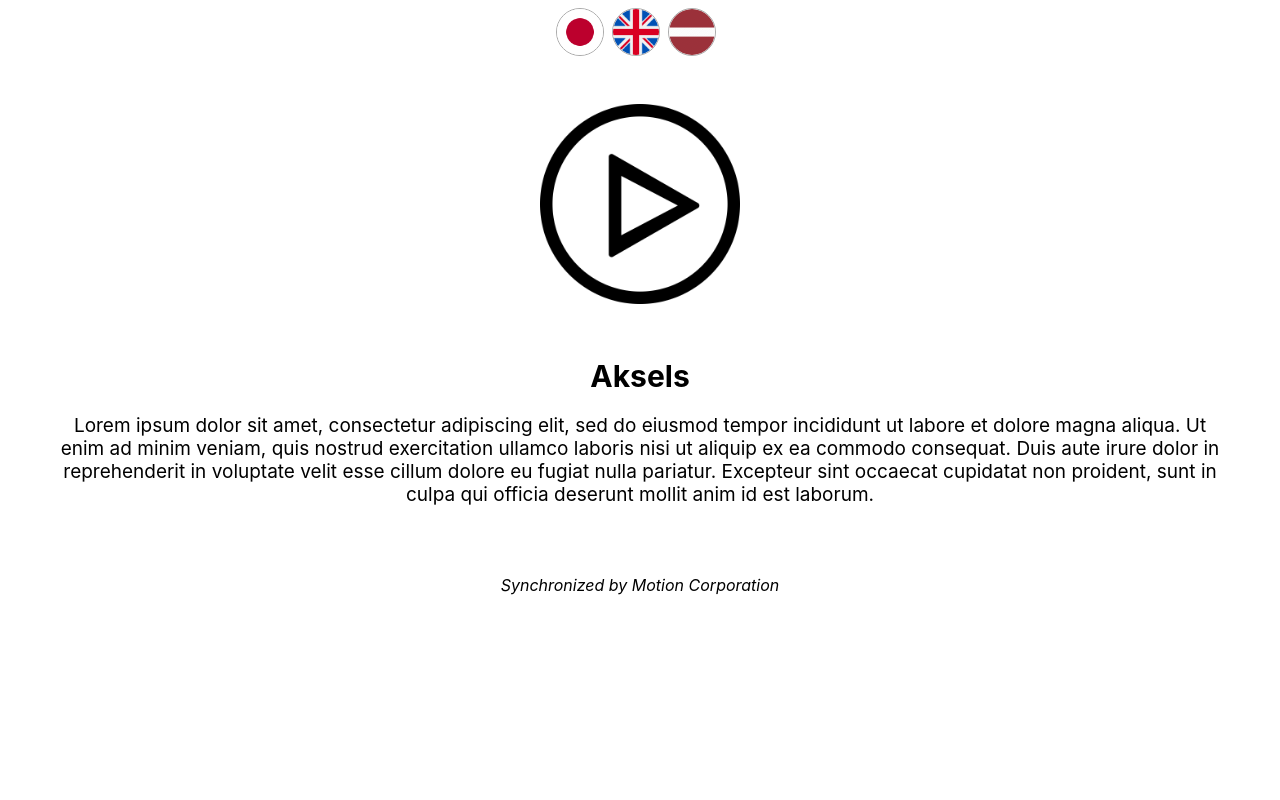
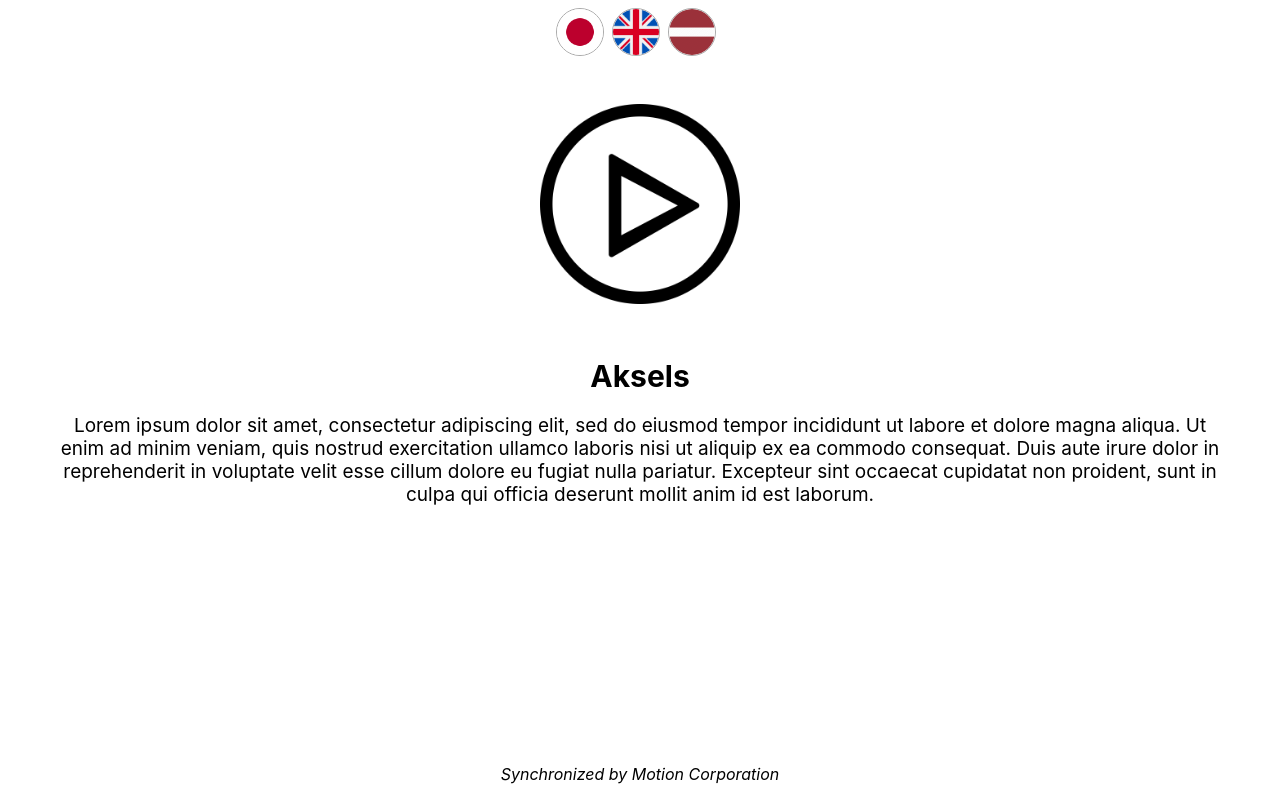
Before and after one commit to Jekabs-Leinis/izstade, a Next.js app: page /audio/aksels in a window 1280 px wide. Built offline with nearby package versions, Linux system fonts and the light colour scheme.

Commit message:
Layout update for person info

```diff
--- a/config/lv.json
+++ b/config/lv.json
@@ -51,7 +51,7 @@
   },
   "emils": {
     "name": "Emīls",
-    "description": "Lorem ipsum dolor sit amet, consectetur adipiscing elit, sed do eiusmod tempor incididunt ut labore et dolore magna aliqua. Ut enim ad minim veniam, quis nostrud exercitation ullamco laboris nisi ut aliquip ex ea commodo consequat. Duis aute irure dolor in reprehenderit in voluptate velit esse cillum dolore eu fugiat nulla pariatur. Excepteur sint occaecat cupidatat non proident, sunt in culpa qui officia deserunt mollit anim id est laborum.",
+    "description": "Augstākajā kokā\nneredzama galotne.\nKā bezgalība.",
     "link": "/audio/emils"
   },
   "eliza": {
--- a/pages/audio/[id].js
+++ b/pages/audio/[id].js
@@ -1,6 +1,6 @@
 import React, {useEffect} from 'react'
 import Head from 'next/head'
-import styles from '../../styles/SameLevel.module.css'
+import styles from '../../styles/Home.module.css'
 import SynchronizedBy from "../component/synchronized-by";
 import AudioPlayer from "../component/audio-player";
 import PersonInfo from "../component/person-info";
@@ -21,7 +21,7 @@ export default function Voice() {
   }, []);
 
   return (
-    <div className={styles.container}>
+    <div>
       <Head>
         <title>I Ru | {name}</title>
         <meta name="description" content="I Ru"/>
@@ -30,7 +30,7 @@ export default function Voice() {
       <main className={styles.main}>
         {
           Object.keys(lv_data).includes(id)
-            ? (<div>
+            ? (<div className={styles.person}>
               <LangPickerWidget onLanguageChange={(lang) => setLanguage(lang)}/>
               <AudioPlayer/>
               <PersonInfo language={language}/>
--- a/pages/component/synchronized-by.js
+++ b/pages/component/synchronized-by.js
@@ -4,7 +4,7 @@ import styles from '../../styles/Home.module.css';
 export default function SynchronizedBy() {
   return (
     <div className={styles.sync}>
-      Synchronized by Motion Corporation
+      <span>Synchronized by Motion Corporation</span>
     </div>
   )
 };
--- a/styles/Home.module.css
+++ b/styles/Home.module.css
@@ -130,10 +130,20 @@
     white-space: pre-line;
 }
 
+.person {
+    display: flex;
+    flex-direction: column;
+    min-height: 100vh;
+}
+
 .sync {
-    padding: 40px 20px 20px 20px;
+    flex-grow: 2;
+    padding-bottom: 16px;
     text-align: center;
     font-style: italic;
+    display: flex;
+    flex-direction: column;
+    justify-content: end;
 }
 
 .player {
```
